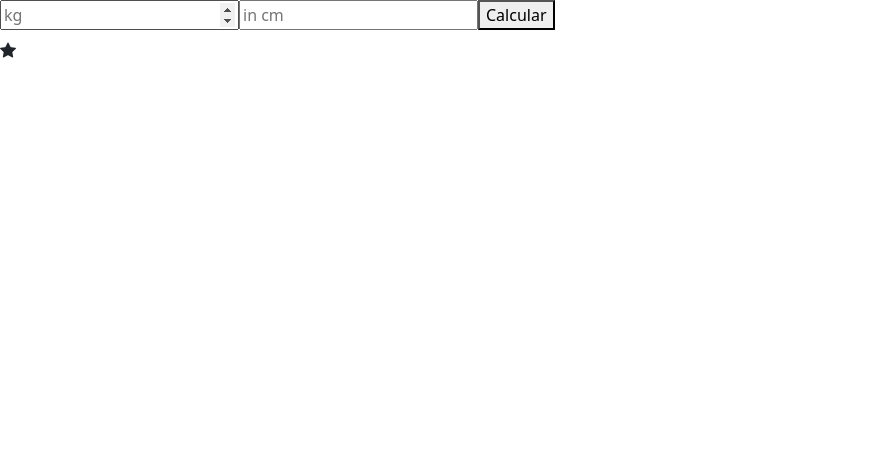
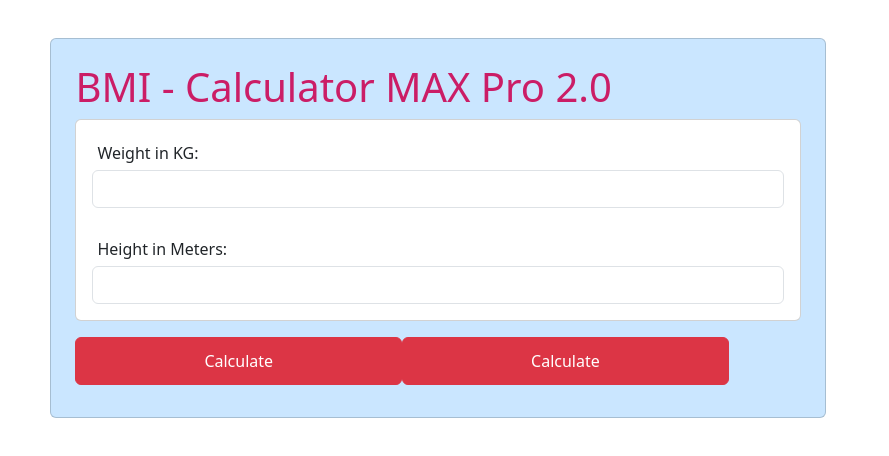
Before and after one commit to AngeloModanez/BMI-Calculator, an Angular app: page / in a window 1280 px wide. Shown: the top 456 px of the page, without its empty margins (0-889 px from the left). Built offline with nearby package versions, Linux system fonts and the light colour scheme.

Commit message:
CSS and HTML configs

```diff
--- a/src/app/bmi/bmi.component.css
+++ b/src/app/bmi/bmi.component.css
@@ -0,0 +1,3 @@
+::placeholder {
+  color: white;
+}
--- a/src/app/bmi/bmi.component.html
+++ b/src/app/bmi/bmi.component.html
@@ -1,18 +1,79 @@
+<div style="margin: 3%; width: 50rem" class="container-fluid text-justify">
+  <div
+    style="padding: 1.5rem; background-color: rgb(202, 230, 255)"
+    class="card"
+  >
+    <h1 style="color: rgb(203, 29, 102)">BMI - Calculator MAX Pro 2.0</h1>
+    <div style="margin-bottom: 1rem; padding: 1rem" class="card">
+      <label style="margin: 5px" for="">Weight in KG:</label>
       <input
         oninput="javascript: if (this.value.length > this.maxLength) this.value = this.value.slice(0, this.maxLength);"
         type="number"
+        maxlength="3"
         [(ngModel)]="weight"
-  placeholder="kg"
-  maxlength="5"
+        class="form-control"
+        placeholder="example: 87"
       />
+
+      <br />
+
+      <label style="margin: 5px" for="">Height in Meters:</label>
       <input
         oninput="javascript: if (this.value.length > this.maxLength) this.value = this.value.slice(0, this.maxLength);"
         type="number"
+        maxlength="4"
         [(ngModel)]="height"
-  placeholder="in cm"
-  maxlength="4"
+        class="form-control"
+        placeholder="example: 1,80"
       />
-<button (click)="calcBmi(bmi)">Calcular</button>
-<h2>{{msg}}</h2>
+    </div>
+    <div>
+      <button
+        style="height: 3rem; width: 45%"
+        (click)="calcBmi(bmi)"
+        class="btn btn-danger"
+      >
+        Calculate
+      </button>
+      <button
+        style="height: 3rem; width: 45%"
+        (click)="calcBmi(bmi)"
+        class="btn btn-danger"
+      >
+        Calculate
+      </button>
+      <h2>{{ msg }}</h2>
+    </div>
+  </div>
 
-<i class="bi bi-star-fill"></i>
+  <!--
+<form style="margin: 2%; width: 90%" class="container-fluid text-justify">
+  <h1>BMI - Calculator</h1>
+  <div class="row">
+    <div class="row">
+      <label for="">Weight in KG:</label>
+      <input
+        oninput="javascript: if (this.value.length > this.maxLength) this.value = this.value.slice(0, this.maxLength);"
+        type="number"
+        maxlength="3"
+        [(ngModel)]="weight"
+        class="form-control"
+        placeholder="(example: 73)"
+      />
+    </div>
+    <div class="row">
+
+      <label for="">Height in meters:</label>
+      <input
+        oninput="javascript: if (this.value.length > this.maxLength) this.value = this.value.slice(0, this.maxLength);"
+        type="number"
+        maxlength="3"
+        [(ngModel)]="height"
+        class="form-control"
+        placeholder="(example: 1.76)"
+      />
+    </div>
+    <button (click)="bmicalc" style="margin-top: 2%" class="btn btn-warning">Calculate</button>
+  </div>
+</form> -->
+</div>
--- a/src/app/bmi/bmi.component.ts
+++ b/src/app/bmi/bmi.component.ts
@@ -12,25 +12,24 @@ export class BmiComponent {
   msg: string = '';
 
   calcBmi(bmi: number) {
-    this.height = this.height / 100;
     bmi = this.weight / (this.height * this.height);
 
     if (bmi < 16) {
-      this.msg = 'Severe Thinness ' + bmi.toFixed(1);
+      this.msg = 'BMI = ' + bmi.toFixed(1) + 'kg/m2 (Severe Thinness)';
     } else if (bmi >= 16 && bmi < 17) {
-      this.msg = 'Moderate Thinness ' + bmi.toFixed(1);
+      this.msg = 'BMI = ' + bmi.toFixed(1) + 'kg/m2 (Moderate Thinness)';
     } else if (bmi >= 17 && bmi < 18.5) {
-      this.msg = 'Mild Thinness ' + bmi.toFixed(1);
+      this.msg = 'BMI = ' + bmi.toFixed(1) + 'kg/m2 (Mild Thinness)';
     } else if (bmi >= 18.5 && bmi < 25) {
-      this.msg = 'Normal ' + bmi.toFixed(1);
+      this.msg = 'BMI = ' + bmi.toFixed(1) + ' kg/m2 (Normal)';
     } else if (bmi >= 25 && bmi < 30) {
-      this.msg = 'Overweight ' + bmi.toFixed(1);
+      this.msg = 'BMI = ' + bmi.toFixed(1) + 'kg/m2 (Overweight)';
     } else if (bmi >= 30 && bmi < 35) {
-      this.msg = 'Obese Class I ' + bmi.toFixed(1);
+      this.msg = 'BMI = ' + bmi.toFixed(1) + 'kg/m2 (Obese Class I)';
     } else if (bmi >= 35 && bmi < 40) {
-      this.msg = 'Obese Class II ' + bmi.toFixed(1);
+      this.msg = 'BMI = ' + bmi.toFixed(1) + 'kg/m2 (Obese Class II)';
     } else if (bmi >= 40) {
-      this.msg = 'Obese Class III ' + bmi.toFixed(1);
+      this.msg = 'BMI = ' + bmi.toFixed(1) + 'kg/m2 (Obese Class III)';
     }
   }
 }
```
Lines whose indentation alone changed are shown as unchanged.
